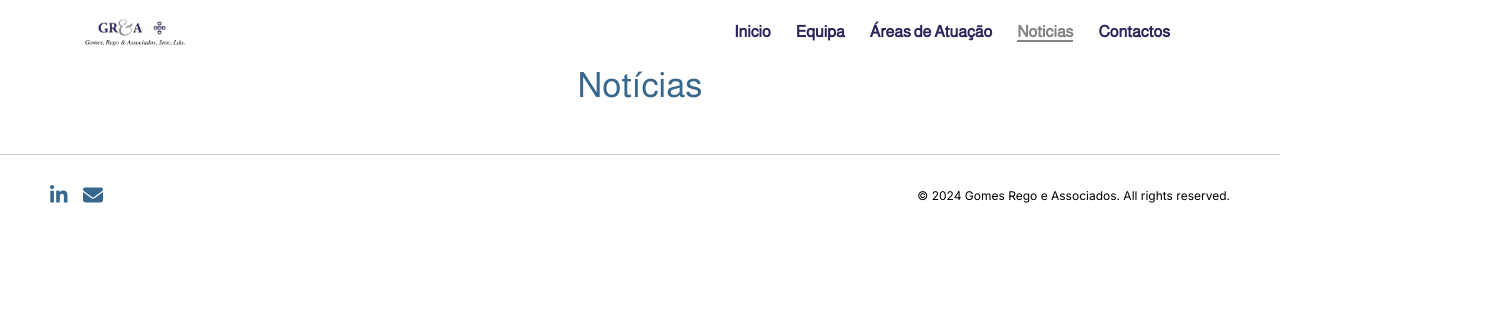
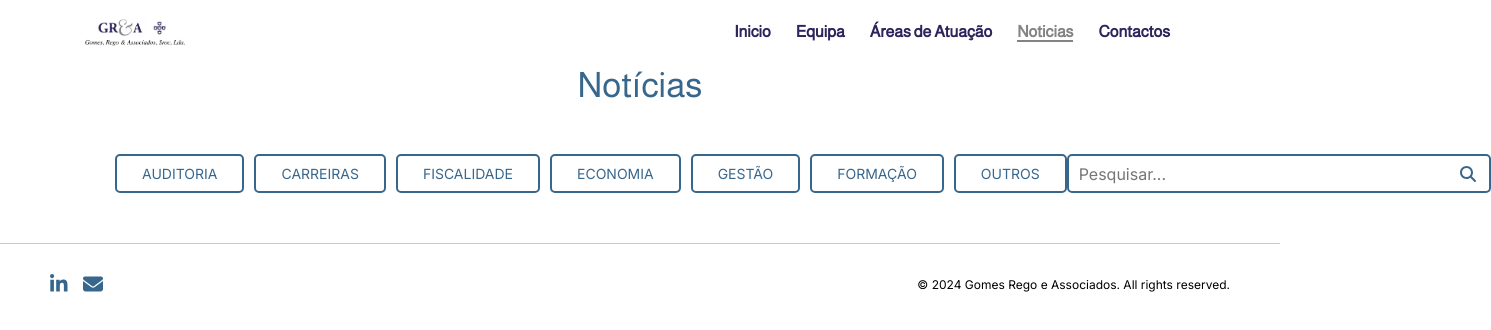
Before and after one commit to TiagoSantos10/gomesRego-website, a Next.js app: page /news in a window 1280 px wide. Shown: the top 330 px of the page, 1491 px wide, since content can reach past the window. Built offline with nearby package versions, Linux system fonts and the light colour scheme.

Commit message:
feat: created filters sections, containing options buttons and search input

```diff
--- /dev/null
+++ b/app/components/Common/Button/Button.css
@@ -0,0 +1,26 @@
+button {
+    border: 2px solid var(--gras-background-blue);
+    border-radius: 5px;
+    color: var(--gras-background-blue);
+    cursor: pointer;
+    height: 30px;
+    padding: 0 10px;
+    font-size: 14px;
+    display: block;
+    text-transform: uppercase;
+}
+
+button:hover, .selected {
+    background-color: var(--gras-background-blue);
+    color: white;
+}
+
+.medium {
+    height: 35px;
+    padding: 0 25px;
+}
+
+.large {
+    height: 40px;
+    padding: 0 100px;
+}
--- /dev/null
+++ b/app/components/Common/Button/Button.tsx
@@ -0,0 +1,19 @@
+import "./Button.css";
+
+type ButtonProps = {
+    text: string;
+    size: "small" | "medium" | "large";
+    isSelected?: boolean;
+};
+
+const Button = ({ text, size, isSelected }: ButtonProps) => {
+    return (
+        <button className={`${size} ${isSelected ? "selected" : ""}`}>{text}</button>
+    );
+};
+
+Button.defaultProps = {
+    size: "medium"
+};
+
+export default Button;
--- a/app/components/Footer/Footer.tsx
+++ b/app/components/Footer/Footer.tsx
@@ -1,4 +1,5 @@
 import { FontAwesomeIcon } from "@fortawesome/react-fontawesome";
+import "@fortawesome/fontawesome-svg-core/styles.css";
 import "../../../public/fontawesome";
 import "./Footer.css";
 
--- /dev/null
+++ b/app/components/NewsPage/FiltersSection/FiltersSection.css
@@ -0,0 +1,4 @@
+div {
+    display: flex;
+    justify-content: space-between;
+}
--- /dev/null
+++ b/app/components/NewsPage/FiltersSection/FiltersSection.tsx
@@ -0,0 +1,14 @@
+import OptionsSection from "./OptionsSection/OptionsSection";
+import SearchInput from "./SearchInput/SearchInput";
+import "./FiltersSection.css";
+
+const FiltersSection = () => {
+    return (
+        <div>
+            <OptionsSection />
+            <SearchInput />
+        </div>
+    );
+};
+
+export default FiltersSection;
--- /dev/null
+++ b/app/components/NewsPage/FiltersSection/OptionsSection/OptionsSection.css
@@ -0,0 +1,7 @@
+.options-section {
+    display: flex;
+    gap: 10px;
+    margin-left: 115px;
+    margin-bottom: 50px;
+    justify-content: flex-start;
+}
--- /dev/null
+++ b/app/components/NewsPage/FiltersSection/OptionsSection/OptionsSection.tsx
@@ -0,0 +1,24 @@
+import Button from "@/app/components/Common/Button/Button";
+import "./OptionsSection.css";
+
+const Options = [
+    "Auditoria",
+    "Carreiras",
+    "Fiscalidade",
+    "Economia",
+    "Gestão",
+    "Formação",
+    "Outros"
+];
+
+const OptionsSection = () => {
+    return (
+        <div className="options-section">
+            {Options.map((option, index) => (
+                <Button key={index} text={option} />
+            ))}
+        </div>
+    );
+};
+
+export default OptionsSection;
--- /dev/null
+++ b/app/components/NewsPage/FiltersSection/SearchInput/SearchInput.css
@@ -0,0 +1,25 @@
+.search-input {
+    display: flex;
+    gap: 10px;
+    margin-right: 115px;
+    margin-bottom: 50px;
+    justify-content: flex-end;
+    position: relative;
+}
+
+.search-icon {
+    position: absolute;
+    top: 12px;
+    right: 15px;
+}
+
+input {
+    height: 35px;
+    border: 2px solid var(--gras-background-blue);
+    border-radius: 5px;
+    color: var(--gras-background-blue);
+    text-align: left;
+    padding: 0 10px;
+    display: flex;
+    width: 400px;
+}
--- /dev/null
+++ b/app/components/NewsPage/FiltersSection/SearchInput/SearchInput.tsx
@@ -0,0 +1,15 @@
+import { FontAwesomeIcon } from "@fortawesome/react-fontawesome";
+import "@fortawesome/fontawesome-svg-core/styles.css";
+import "../../../../../public/fontawesome";
+import "./SearchInput.css";
+
+const SearchInput = () => {
+    return (
+        <div className="search-input">
+            <input type="text" placeholder="Pesquisar..." />
+            <FontAwesomeIcon className="search-icon" icon={["fas", "magnifying-glass"]} size="1x" color="var(--gras-background-blue)" />
+        </div>
+    );
+};
+
+export default SearchInput;
--- a/app/news/page.tsx
+++ b/app/news/page.tsx
@@ -1,4 +1,5 @@
 import { Almarai } from "next/font/google";
+import FiltersSection from "../components/NewsPage/FiltersSection/FiltersSection";
 
 const almarai = Almarai({
     subsets: ["arabic"],
@@ -7,9 +8,10 @@
 
 const News = () => {
     return (
-        <>
+        <section>
             <h1 className={`${almarai.className} section-title`}>Notícias</h1>
-        </>
+            <FiltersSection />
+        </section>
     );
 };
 
```
